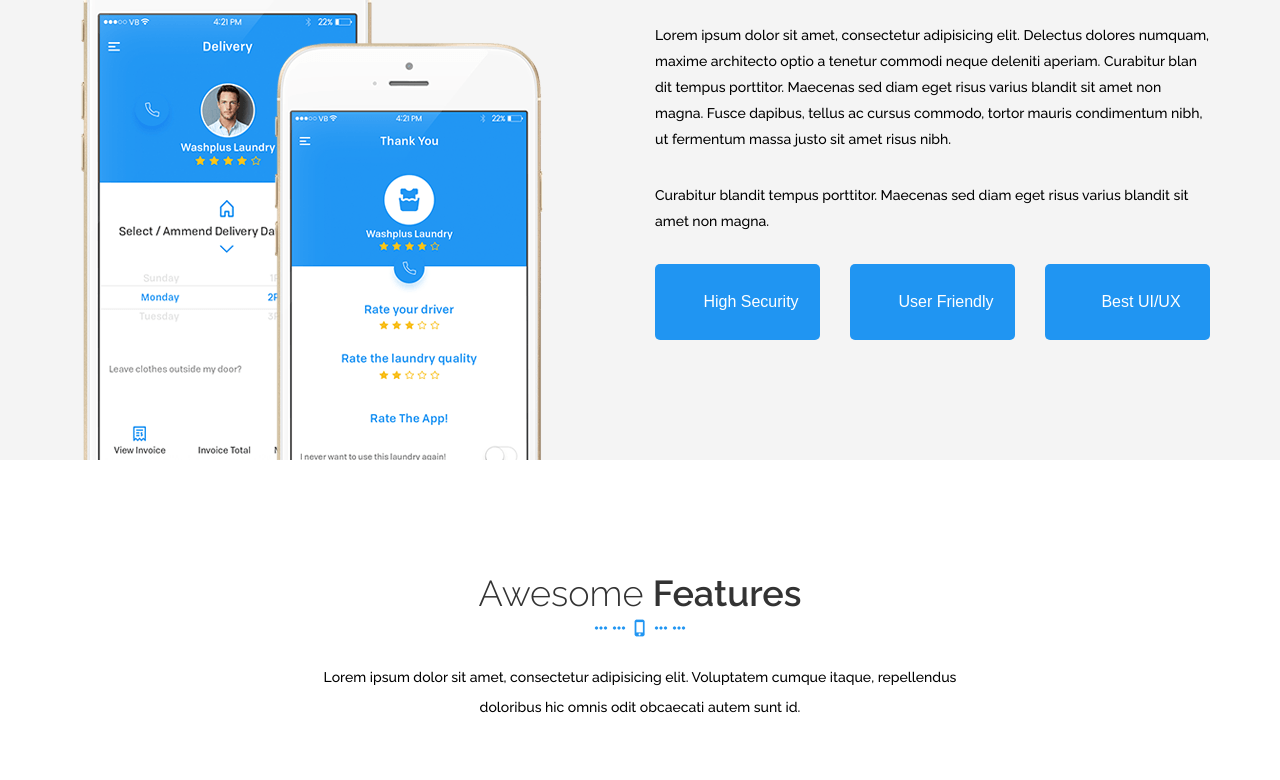
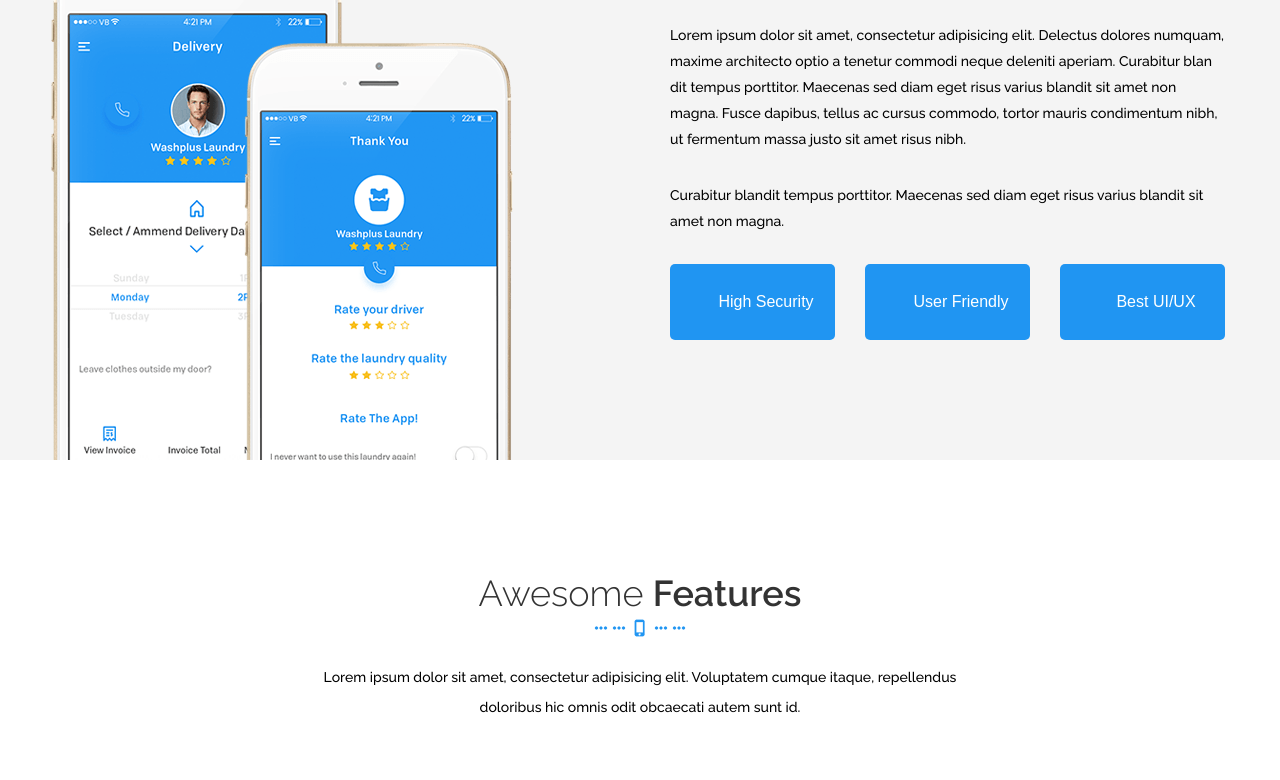
Before and after one commit to Just1pman/App, a plain HTML site: page index.html in a window 1280 px wide. Shown: the part 1180-1960 px from the top of the page. Drawn offline with Linux system fonts and the light colour scheme.

Commit message:
Update style.css

```diff
--- a/css/style.css
+++ b/css/style.css
@@ -1,5 +1,5 @@
 body {
-  min-width: 1140px;
+  min-width: 1170px;
   margin: 0;
   padding: 0;
 
@@ -90,7 +90,8 @@ h2 > span {
 }
 
 .container {
-  width: 1140px;
+  width: 1170px;
+  padding: 0 15px;
   margin: 0 auto;
 }
 
```
